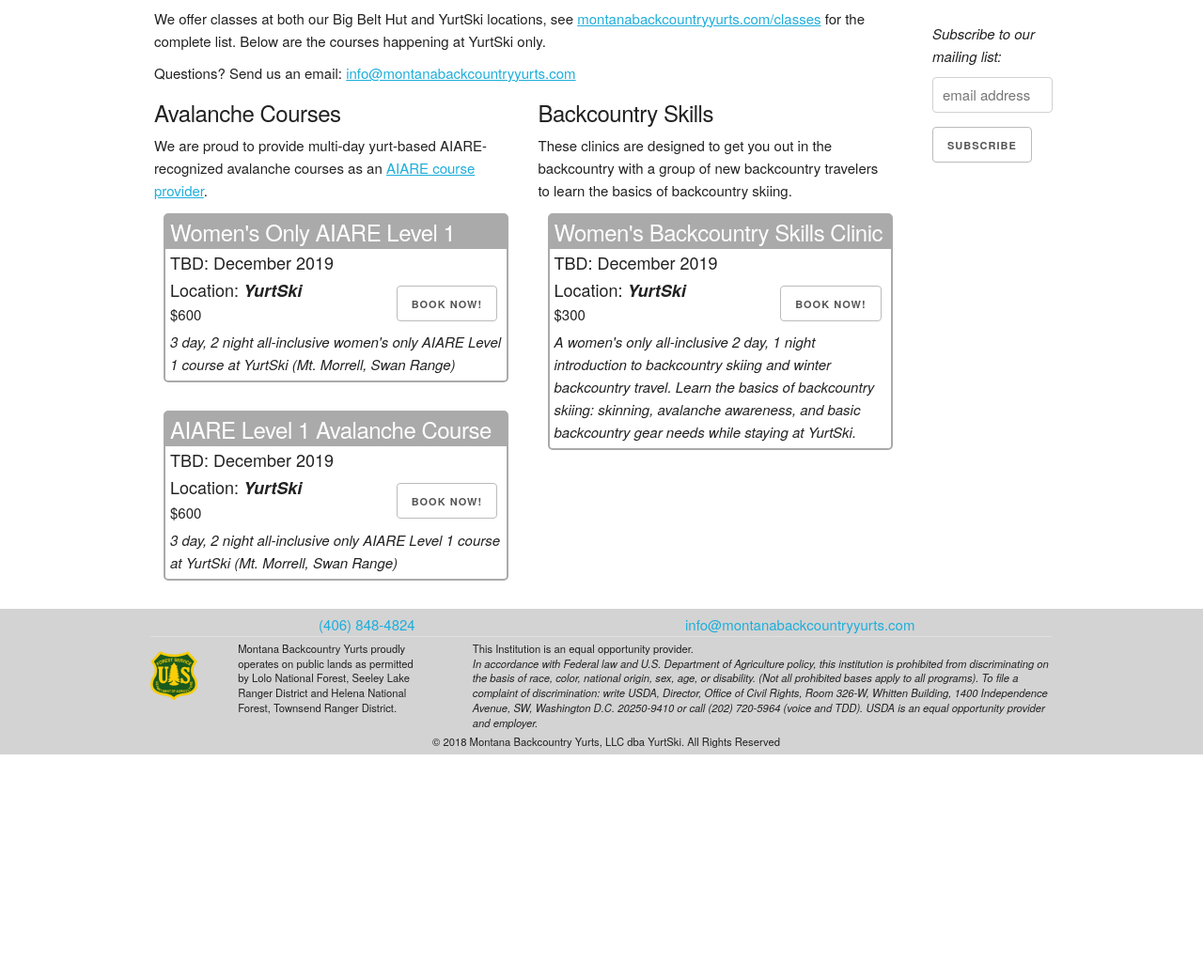
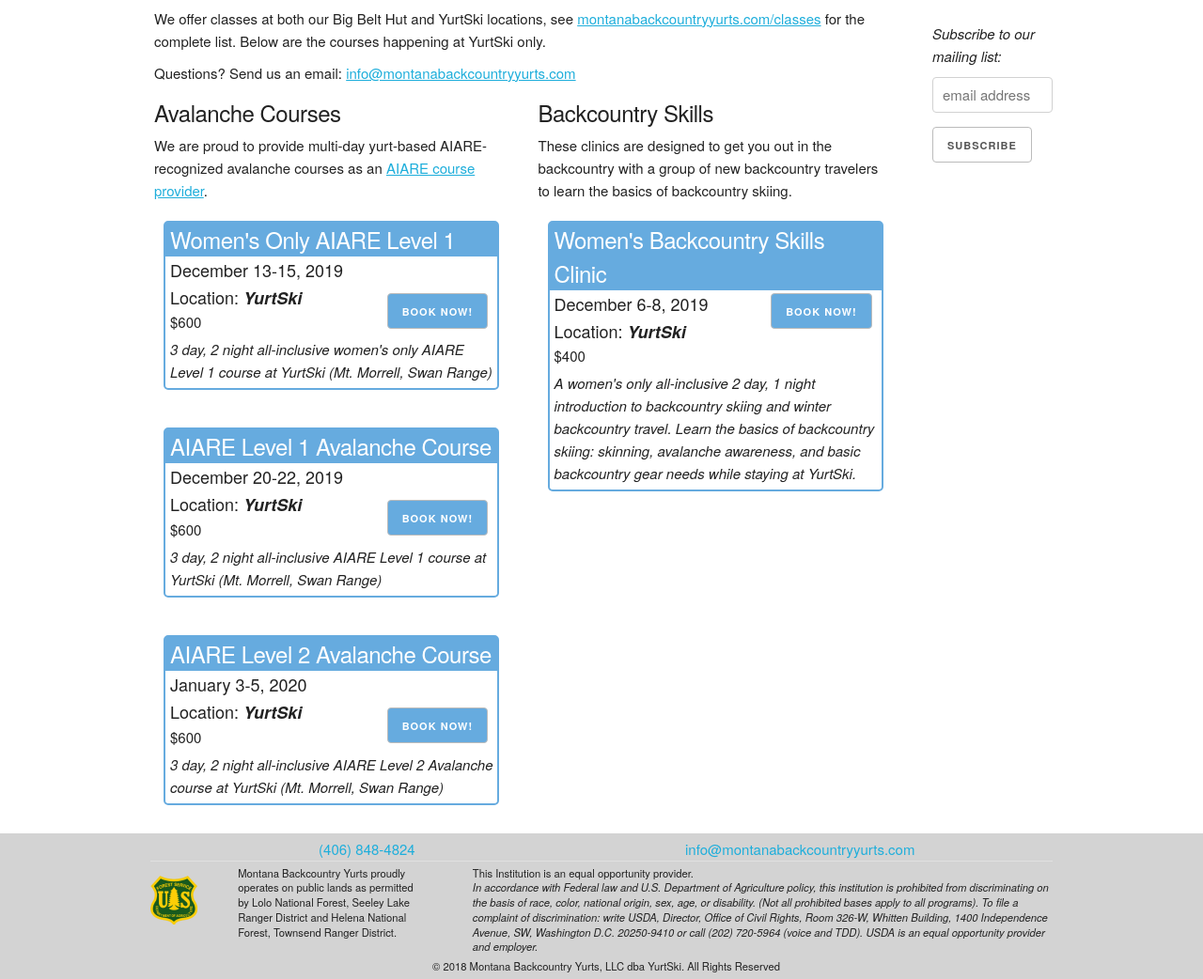
Before and after one commit to jenningsanderson/yurtski.com, a PHP site: page /classes.html in a window 1280 px wide. Shown: the part 651-1693 px from the top of the page at 94% size. Before the commit the page ends 1454 px from the top, so only its background shows below. Run offline with PHP 8.4, Linux system fonts and the light colour scheme; some libraries are stand-ins or nearby versions.

Commit message:
Automagically building YurtSki from moba

```diff
--- a/classes.html
+++ b/classes.html
@@ -277,7 +277,7 @@
          <div class="mt12 focus-box">
 	<h5>Women's Only AIARE Level 1</h5>
 
-	<h6 class='focus-emphasis'>TBD: December 2019</h6>
+	<h6 class='focus-emphasis'>December 13-15, 2019</h6>
 
 	<h6 class='focus-emphasis'>Location: <span class="location">YurtSki</span></h6>
 
@@ -287,7 +287,7 @@
 </em></p>
 
 
-		<a style="position:absolute; top:75px; right:10px;" class="button" href="https://montanabackcountryyurts.com/yurtski/womens-dec-avy-one">Book Now!</a>
+		<a style="position:absolute; top:75px; right:10px;" class="bg-yurtski-blue button" href="https://montanabackcountryyurts.com/dec-womens-avy-one">Book Now!</a>
 
 
 </div>
@@ -310,17 +310,17 @@
          <div class="mt12 focus-box">
 	<h5>AIARE Level 1 Avalanche Course</h5>
 
-	<h6 class='focus-emphasis'>TBD: December 2019</h6>
+	<h6 class='focus-emphasis'>December 20-22, 2019</h6>
 
 	<h6 class='focus-emphasis'>Location: <span class="location">YurtSki</span></h6>
 
 	<p class='tight'>$600</p>
 
-	<p class='tight'><em>3 day, 2 night all-inclusive only AIARE Level 1 course at YurtSki (Mt. Morrell, Swan Range)
+	<p class='tight'><em>3 day, 2 night all-inclusive AIARE Level 1 course at YurtSki (Mt. Morrell, Swan Range)
 </em></p>
 
 
-		<a style="position:absolute; top:75px; right:10px;" class="button" href="https://montanabackcountryyurts.com/yurtski/dec-avy-one">Book Now!</a>
+		<a style="position:absolute; top:75px; right:10px;" class="bg-yurtski-blue button" href="https://montanabackcountryyurts.com/dec-avy-one">Book Now!</a>
 
 
 </div>
@@ -328,6 +328,30 @@
 
 
 
+
+
+
+
+
+
+
+
+         <div class="mt12 focus-box">
+	<h5>AIARE Level 2 Avalanche Course</h5>
+
+	<h6 class='focus-emphasis'>January 3-5, 2020</h6>
+
+	<h6 class='focus-emphasis'>Location: <span class="location">YurtSki</span></h6>
+
+	<p class='tight'>$600</p>
+
+	<p class='tight'><em>3 day, 2 night all-inclusive AIARE Level 2 Avalanche course at YurtSki (Mt. Morrell, Swan Range)</em></p>
+
+
+		<a style="position:absolute; top:75px; right:10px;" class="bg-yurtski-blue button" href="https://montanabackcountryyurts.com/jan-avy-two">Book Now!</a>
+
+
+</div>
 
 
 
@@ -375,16 +399,16 @@
          <div class="mt12 focus-box">
 	<h5>Women's Backcountry Skills Clinic</h5>
 
-	<h6 class='focus-emphasis'>TBD: December 2019</h6>
+	<h6 class='focus-emphasis'>December 6-8, 2019</h6>
 
 	<h6 class='focus-emphasis'>Location: <span class="location">YurtSki</span></h6>
 
-	<p class='tight'>$300</p>
+	<p class='tight'>$400</p>
 
 	<p class='tight'><em>A women's only all-inclusive 2 day, 1 night introduction to backcountry skiing and winter backcountry travel. Learn the basics of backcountry skiing: skinning, avalanche awareness, and basic backcountry gear needs while staying at YurtSki.</em></p>
 
 
-		<a style="position:absolute; top:75px; right:10px;" class="button" href="https://montanabackcountryyurts.com/yurtski/womens-bc-skills">Book Now!</a>
+		<a style="position:absolute; top:75px; right:10px;" class="bg-yurtski-blue button" href="https://montanabackcountryyurts.com/dec-womens-backcountry-skills">Book Now!</a>
 
 
 </div>
--- a/css/custom.css
+++ b/css/custom.css
@@ -290,17 +290,20 @@
 }
 
 .focus-box{
-	margin-left:10px;
+	display:inline-block;
+	margin: 10px;
 	border-radius:5px;
-	border: 2px solid #AAA;
-	max-width:600px;
+	border: 2px solid #66ABDF;
+	max-width:400px;
+	min-width:320px;
 	position: relative;
 	margin-bottom:30px;
+	text-align:left;
 }
 
 .focus-box h5{
-	/*background-color: #66ABDF;*/
-	background-color: #AAA;
+	background-color: #66ABDF;
+	/*background-color: #AAA;*/
 	color: white;
 	margin:0;
 	padding:0px 5px;
```
